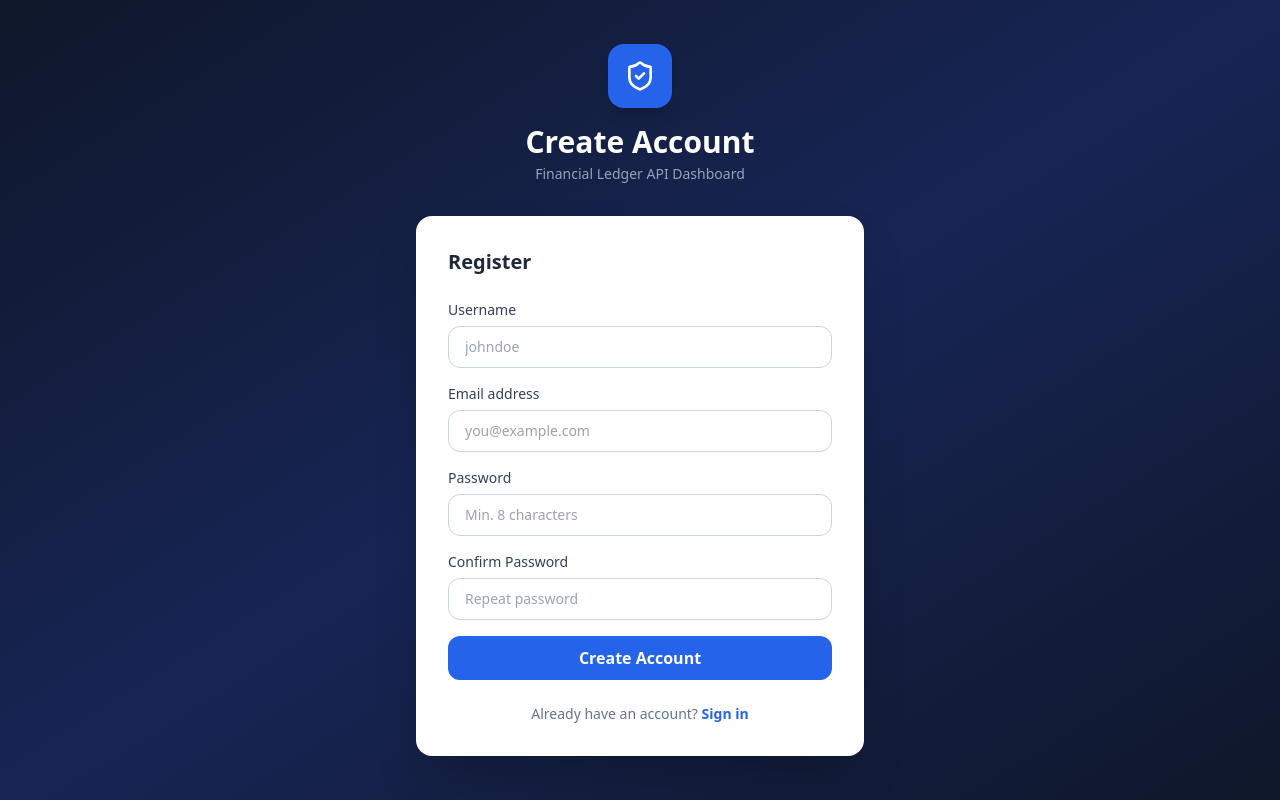
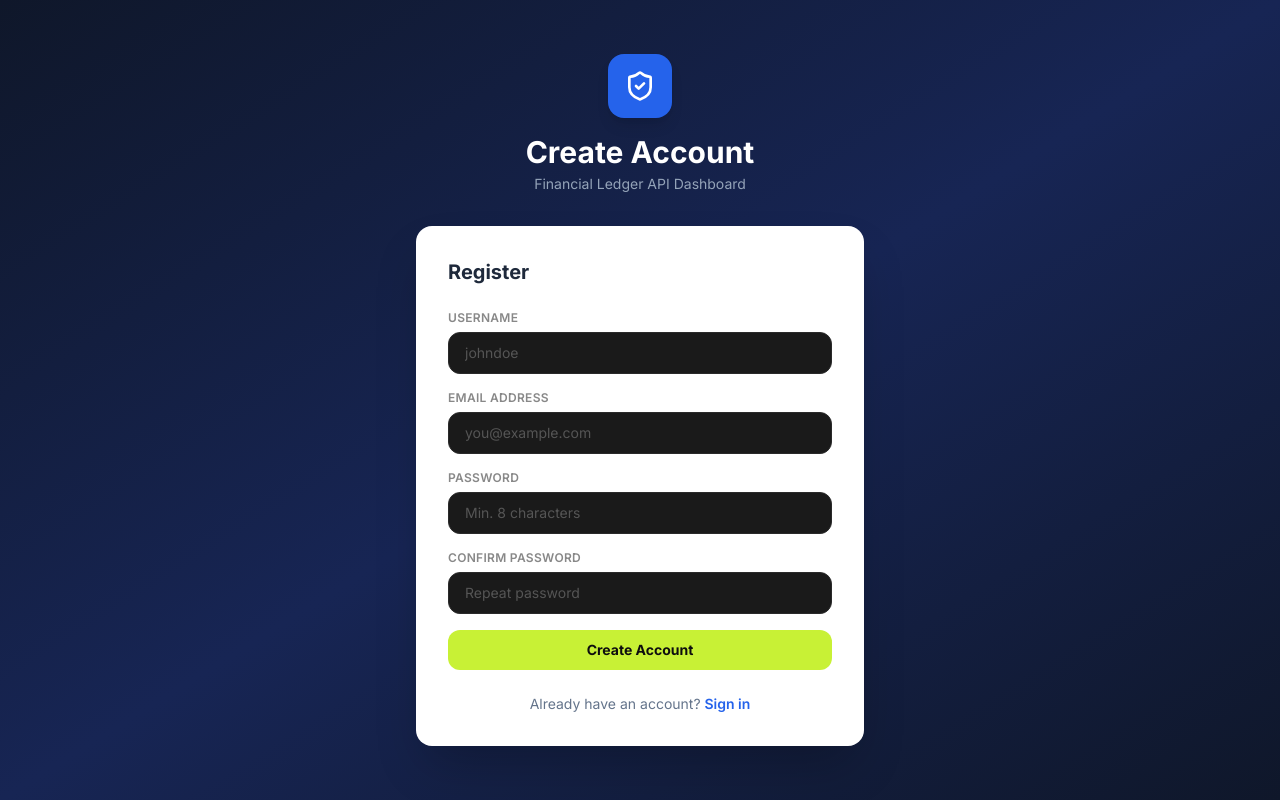
Before and after one commit to hanifaslam123/Automated-Financial-Ledger-API, a React (Vite) app in the folder frontend/: page /register in a window 1280 px wide. Built offline with nearby package versions, Linux system fonts and the light colour scheme.

Commit message:
Update index.css

```diff
--- a/frontend/src/index.css
+++ b/frontend/src/index.css
@@ -1,33 +1,42 @@
+@import url('https://fonts.googleapis.com/css2?family=Inter:wght@300;400;500;600;700;800&display=swap');
 @tailwind base;
 @tailwind components;
 @tailwind utilities;
 
 @layer base {
   body {
-    @apply bg-slate-50 text-slate-900 antialiased;
+    @apply bg-[#0e0e0e] text-[#f0f0f0] antialiased;
+    font-family: 'Inter', sans-serif;
   }
+  * { box-sizing: border-box; }
 }
 
 @layer components {
   .card {
-    @apply bg-white rounded-2xl shadow-sm border border-slate-200 p-6;
+    @apply bg-[#161616] rounded-2xl border border-[#2a2a2a] p-6;
   }
   .btn-primary {
-    @apply bg-blue-600 hover:bg-blue-700 text-white font-semibold py-2.5 px-5 rounded-xl transition-colors duration-200 disabled:opacity-50 disabled:cursor-not-allowed;
+    @apply bg-[#c8f135] hover:bg-[#d4f750] text-[#0e0e0e] font-bold py-2.5 px-5 rounded-xl transition-all duration-200 disabled:opacity-40 disabled:cursor-not-allowed text-sm;
   }
   .btn-secondary {
-    @apply bg-white hover:bg-slate-50 text-slate-700 font-semibold py-2.5 px-5 rounded-xl border border-slate-200 transition-colors duration-200;
+    @apply bg-[#1e1e1e] hover:bg-[#2a2a2a] text-[#f0f0f0] font-semibold py-2.5 px-5 rounded-xl border border-[#2a2a2a] transition-all duration-200 text-sm;
+  }
+  .btn-danger {
+    @apply bg-[#ff4d4d]/10 hover:bg-[#ff4d4d]/20 text-[#ff4d4d] font-semibold py-2.5 px-5 rounded-xl border border-[#ff4d4d]/20 transition-all duration-200 text-sm;
   }
   .input {
-    @apply w-full px-4 py-2.5 rounded-xl border border-slate-300 focus:outline-none focus:ring-2 focus:ring-blue-500 focus:border-transparent text-sm transition;
+    @apply w-full px-4 py-2.5 rounded-xl border border-[#2a2a2a] bg-[#1a1a1a] text-[#f0f0f0] placeholder-[#555] focus:outline-none focus:ring-2 focus:ring-[#c8f135]/50 focus:border-[#c8f135] text-sm transition;
   }
   .label {
-    @apply block text-sm font-medium text-slate-700 mb-1.5;
+    @apply block text-xs font-semibold text-[#888] mb-1.5 uppercase tracking-wide;
   }
   .badge-debit {
-    @apply inline-flex items-center px-2.5 py-0.5 rounded-full text-xs font-semibold bg-red-100 text-red-700;
+    @apply inline-flex items-center px-2.5 py-0.5 rounded-full text-xs font-semibold bg-[#ff4d4d]/10 text-[#ff4d4d];
   }
   .badge-credit {
-    @apply inline-flex items-center px-2.5 py-0.5 rounded-full text-xs font-semibold bg-green-100 text-green-700;
+    @apply inline-flex items-center px-2.5 py-0.5 rounded-full text-xs font-semibold bg-[#c8f135]/10 text-[#c8f135];
+  }
+  .stat-card {
+    @apply card flex items-start justify-between hover:border-[#c8f135]/30 transition-colors cursor-default;
   }
 }
```
